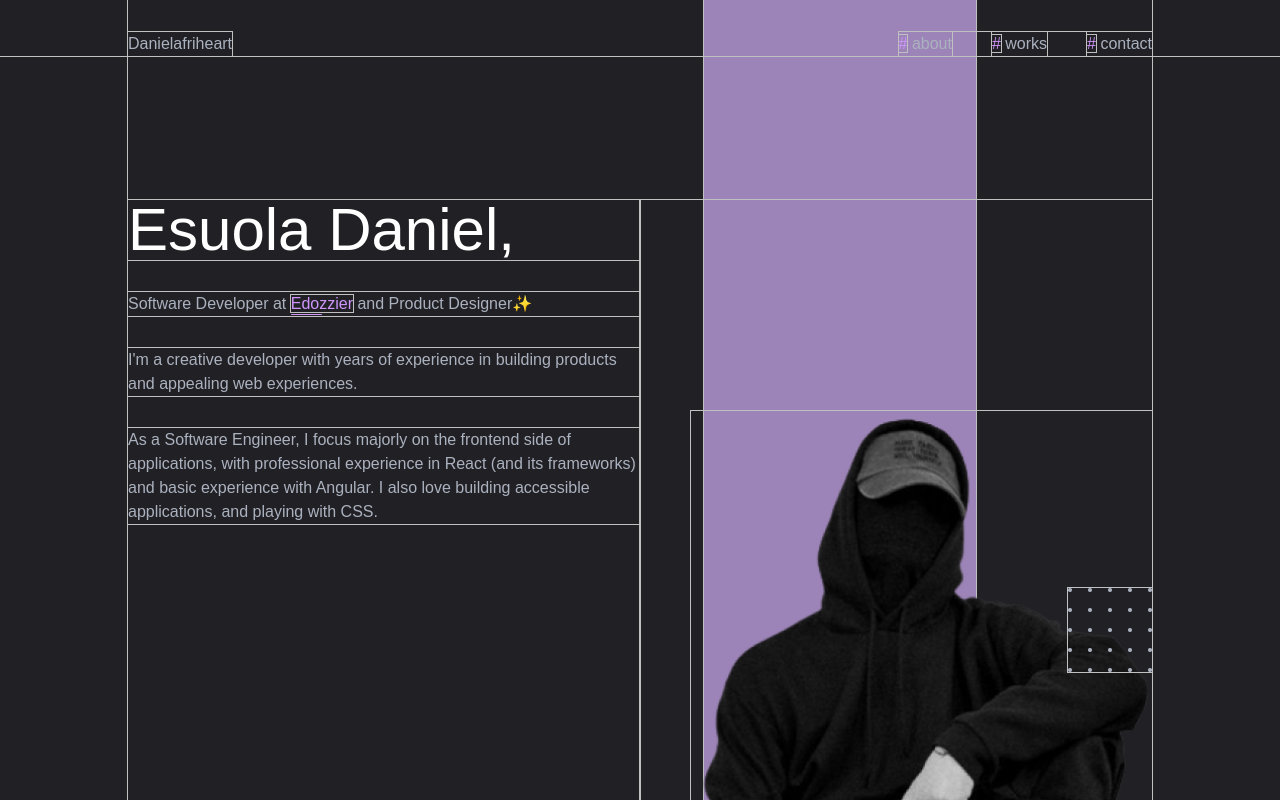
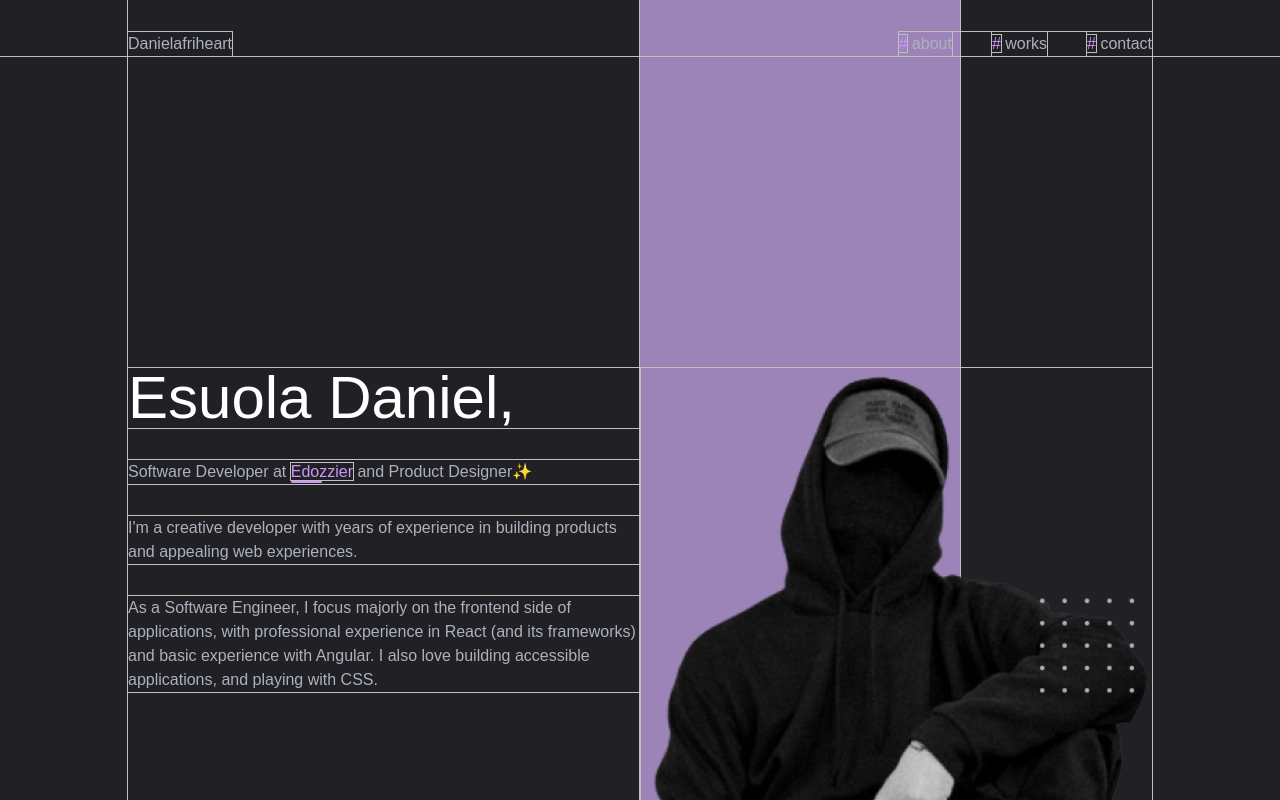
Before and after one commit to danielafriheart/danielafriheartt, a React (Create React App) app: page /about in a window 1280 px wide. Built offline with nearby package versions, Linux system fonts and the light colour scheme.

Commit message:
Hero section

```diff
--- a/src/components/Hero.js
+++ b/src/components/Hero.js
@@ -1,16 +1,15 @@
 import React from 'react'
 import { Link } from 'react-router-dom'
 import heroImg from "../assets/img/heroImg.png";
-import dots from "../assets/img/dots.png";
 
 function Hero() {
     return (
-        <div className='h-screen flex justify-center items-end bg-gray-100'>
-            <div className="w-[80%] h-[100%] mx-auto flex items-end relative">
+        <div className='flex justify-center items-end bg-gray-100 relative'>
+            <div className="rectangle h-full w-[20em] bg-primary-100 lg:right-[20em] md:right-[10em] sm:right-[5em] absolute z-10"></div>
 
-                <div className="rectangle h-screen w-[17em] bg-primary-100 top-0 right-[11em] absolute z-10"></div>
+            <div className="w-[80vw] min-h-[100vh] mx-auto flex lg:items-end lg:mt-0 mt-[10em]">
 
-                <div className="grid lg:grid-cols-2 md:grid-cols-1 w-full h-[75%] z-30">
+                <div className="grid lg:grid-cols-2 w-full z-30  bottom-0">
                     <div className="gap-8 flex flex-col">
                         <h1 className='text-6xl'>Esuola Daniel,</h1>
                         <p className='text-gray'>
@@ -20,16 +19,20 @@ function Hero() {
                             I'm a creative developer with years of experience in building products and appealing web experiences.
                         </p>
                         <p className='text-gray'>
-                            As a Software Engineer, I focus majorly on the frontend side of applications, with professional experience in React (and its frameworks) and basic experience with Angular. I also love building accessible applications, and playing with CSS.
+                            As a Software Engineer, I focus majorly on the frontend side of applications, with professional experience in
+                            React (and its frameworks) and basic experience with Angular.
+                            I also love building accessible applications, and playing with CSS.
                         </p>
                     </div>
-                    <div className="relative">
-                        <img src={heroImg} alt="heroImg" className='w-[90%] absolute right-0 bottom-0 luminousity' />
-                        <img src={dots} alt="heroImg" className='absolute right-0 bottom-[8em]' />
+
+                    <div className="flex items-end">
+                        <img src={heroImg} alt="heroImg" className='lg:w-[40em] text-end right-0 ml-auto' />
                     </div>
+
                 </div>
+
             </div>
-        </div>
+        </div >
     )
 }
 
--- a/src/components/Navbar.js
+++ b/src/components/Navbar.js
@@ -8,7 +8,7 @@ import { ListItemButton } from '@mui/material';
 function Navbar() {
   return (
     <div className='fixed w-screen z-50'>
-      <div className="w-[80%] pt-[2em] mx-auto flex  ">
+      <div className="w-[80vw] pt-[2em] mx-auto flex  ">
 
         <Link to='/' className='text-gray'>Danielafriheart</Link>
 
```
Also changed, not shown: src/assets/img/heroImg.png.
